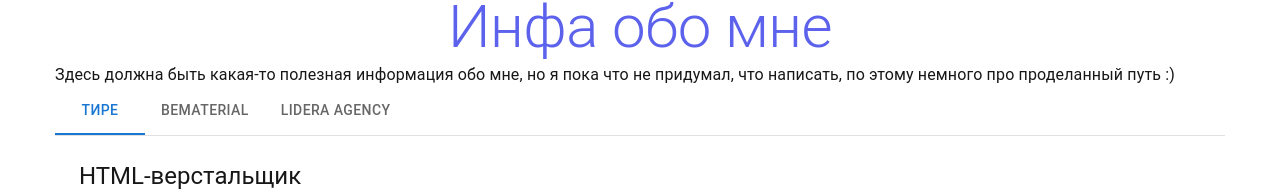
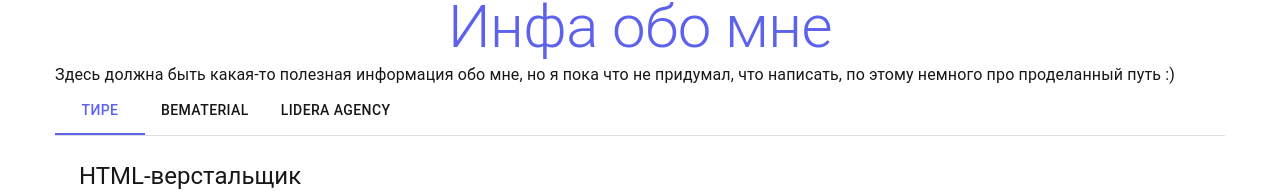
Before and after one commit to ArtemFilippov404/Portfolio, a Next.js app: page /info in a window 1280 px wide. Shown: the part 155-346 px from the top of the page. Built offline with nearby package versions, Linux system fonts and the light colour scheme.

Commit message:
fix style tabs

```diff
--- a/src/app/globals.css
+++ b/src/app/globals.css
@@ -236,13 +236,13 @@ html, body {
 
 .tab {
     font-family: inherit;
-    color: var(--text-color);
+    color: var(--text-color) !important;
 }
 .Mui-selected.tab {
-    color: var(--accent);
+    color: var(--accent) !important;
 }
 .MuiTabs-indicator {
-    background-color: var(--accent);
+    background-color: var(--accent) !important;
 }
 
 @media (max-width: 620px) {
```
